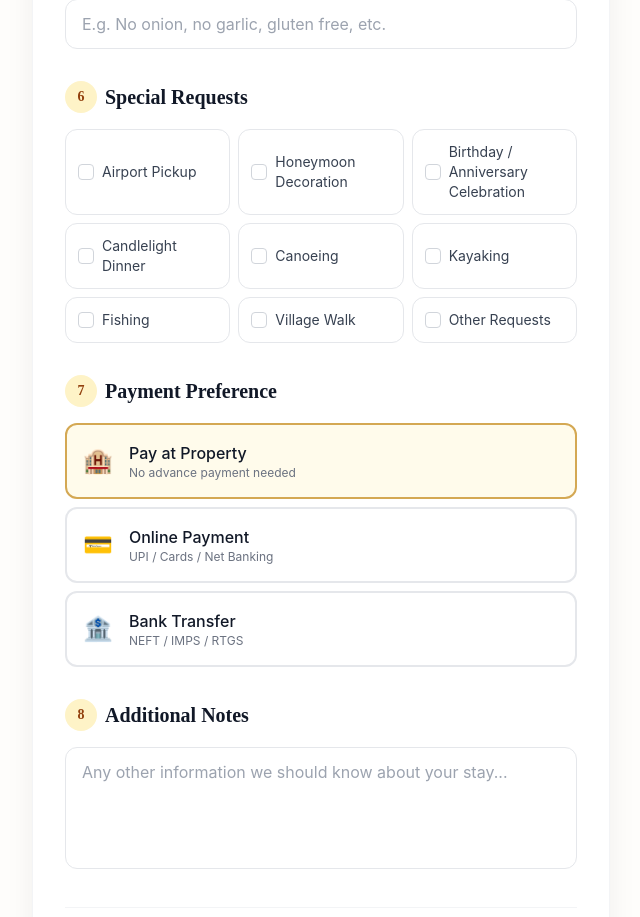
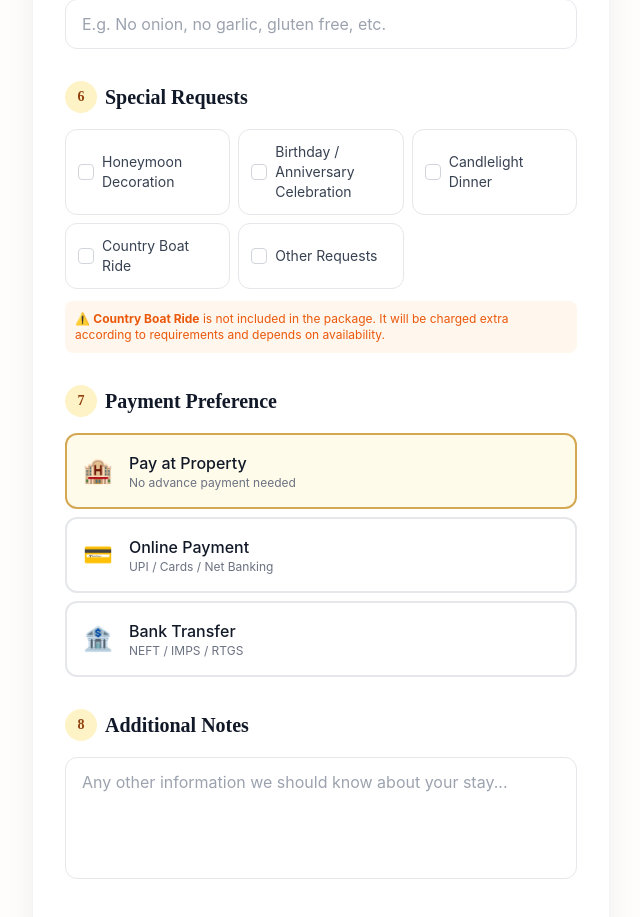
Before and after one commit to sivakum244-cell/kalappura-website, a Next.js app: page /booking in a window 1280 px wide. Shown: the part 1775-2692 px from the top of the page, without its empty margins (128-768 px from the left). Built offline with nearby package versions, Linux system fonts and the light colour scheme; no server answers.

Commit message:
Update special requests: remove activities, add Country Boat Ride with note

```diff
--- a/src/app/booking/page.tsx
+++ b/src/app/booking/page.tsx
@@ -178,8 +178,8 @@ function BookingContent() {
   ];
 
   const activityOptions = [
-    "Airport Pickup", "Honeymoon Decoration", "Birthday / Anniversary Celebration",
-    "Candlelight Dinner", "Canoeing", "Kayaking", "Fishing", "Village Walk", "Other Requests",
+    "Honeymoon Decoration", "Birthday / Anniversary Celebration",
+    "Candlelight Dinner", "Country Boat Ride", "Other Requests",
   ];
 
   const paymentOptions = [
@@ -469,6 +469,9 @@ function BookingContent() {
                   </label>
                 ))}
               </div>
+              <p className="text-xs text-orange-600 mt-3 bg-orange-50 p-2.5 rounded-lg">
+                ⚠️ <strong>Country Boat Ride</strong> is not included in the package. It will be charged extra according to requirements and depends on availability.
+              </p>
             </div>
 
             {/* 7. Payment Preference */}
```
